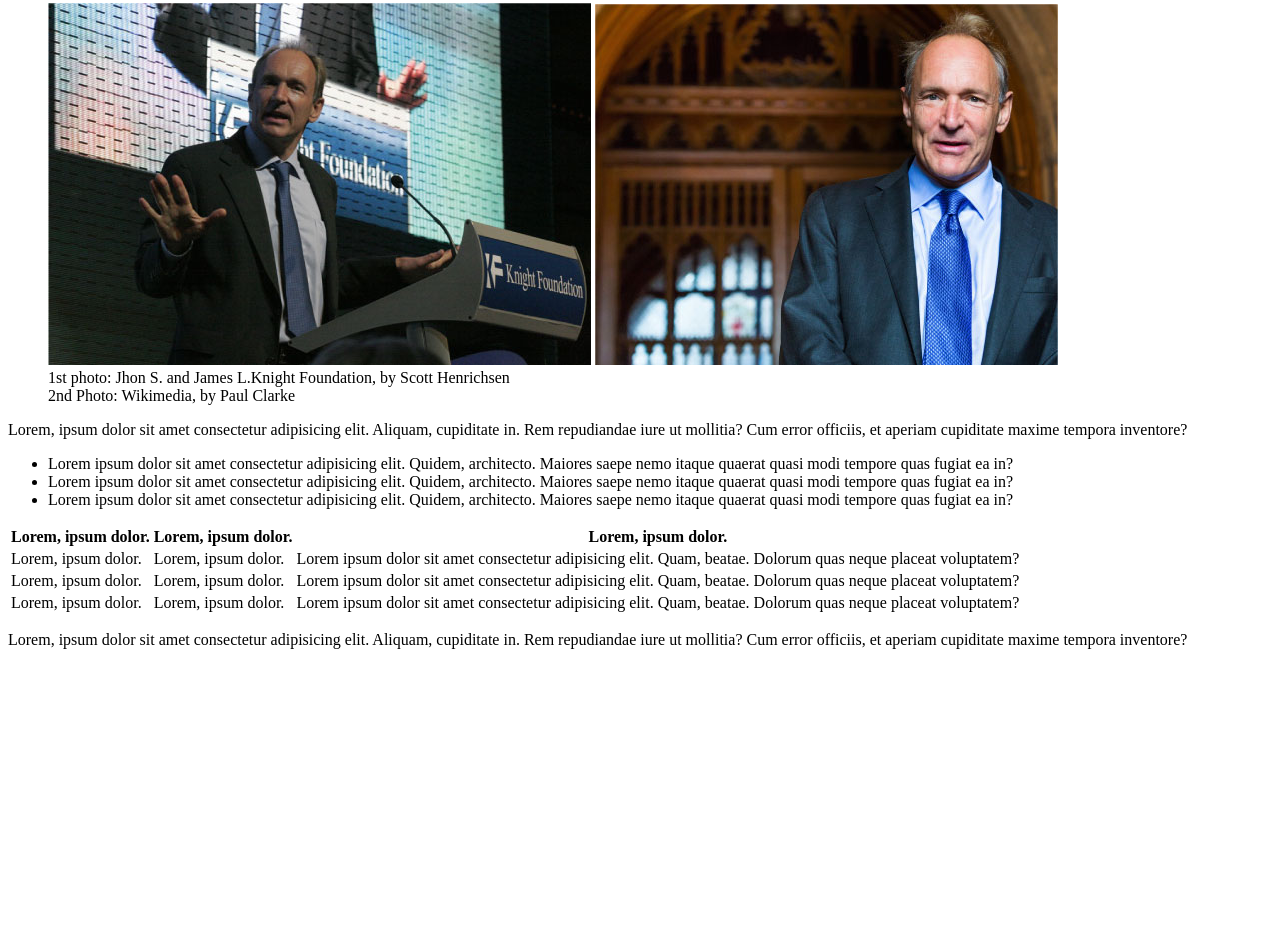
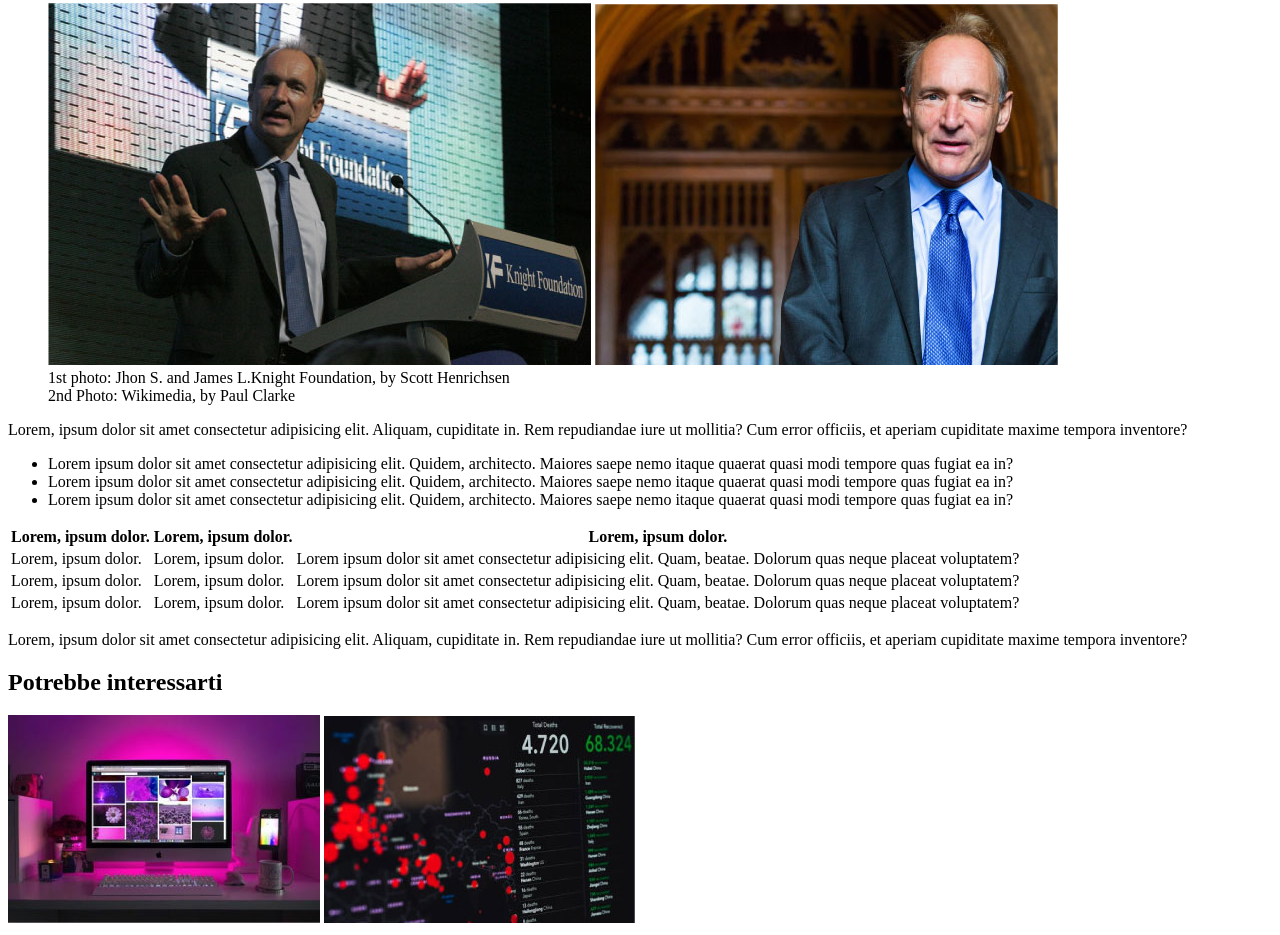
Before and after one commit to EneaSema/html-css-booleaner, a plain HTML site: page index.html in a window 1280 px wide. Shown: the part 853-1788 px from the top of the page. Before the commit the page ends 1518 px from the top, so only its background shows below. Drawn offline with Linux system fonts and the light colour scheme.

Commit message:
finish html

```diff
--- a/index.html
+++ b/index.html
@@ -116,6 +116,9 @@
         maxime tempora inventore?
       </p>
       <!-- fine paragrafo -->
+      <h2>Potrebbe interessarti</h2>
+      <img src="./img/monitor.jpg" alt="monitor" />
+      <img src="./img/graph.jpg" alt="screen" />
     </main>
   </body>
 </html>
```
Also changed, not shown: img/screen.webp (deleted), 1 other file.
